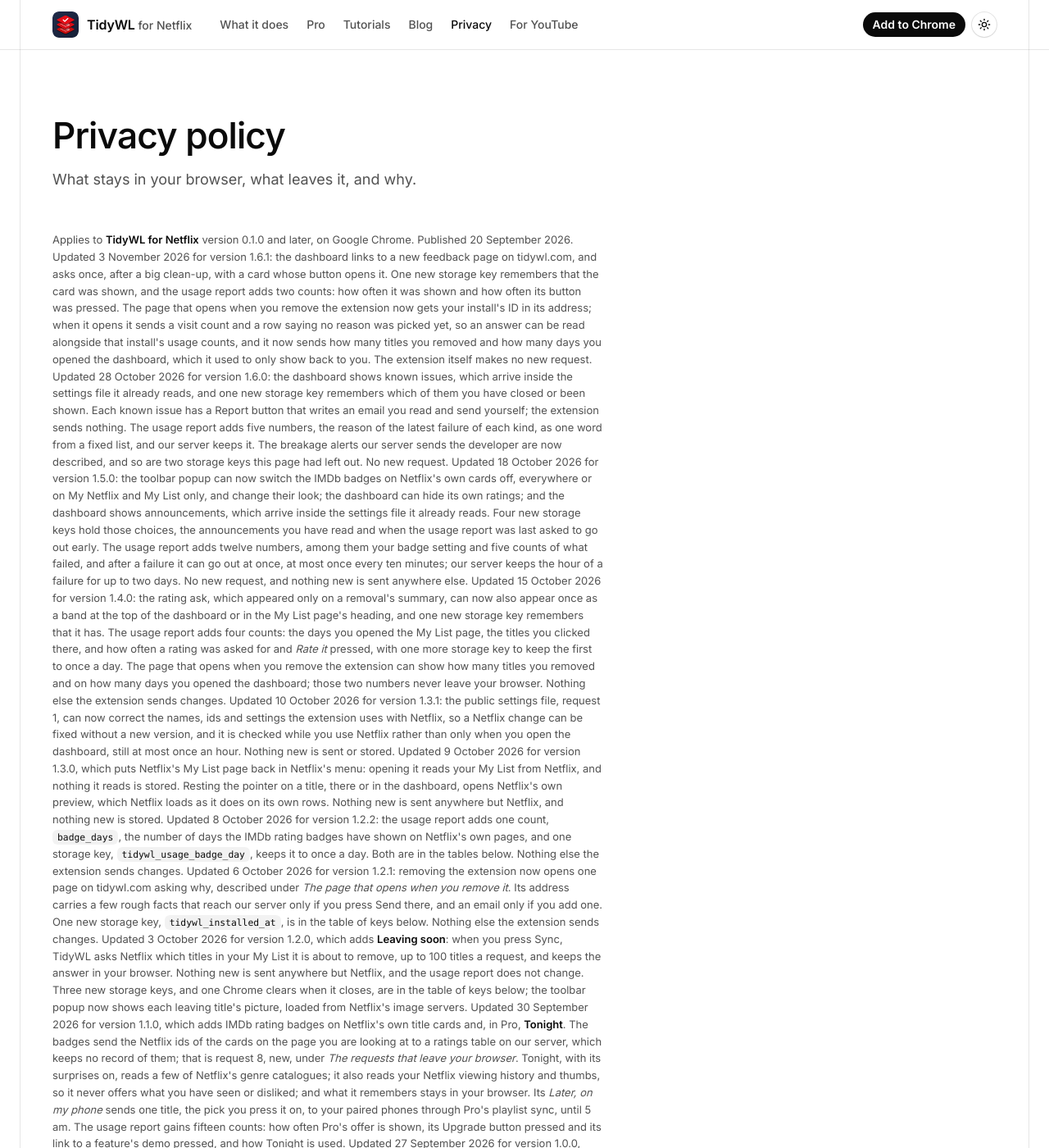
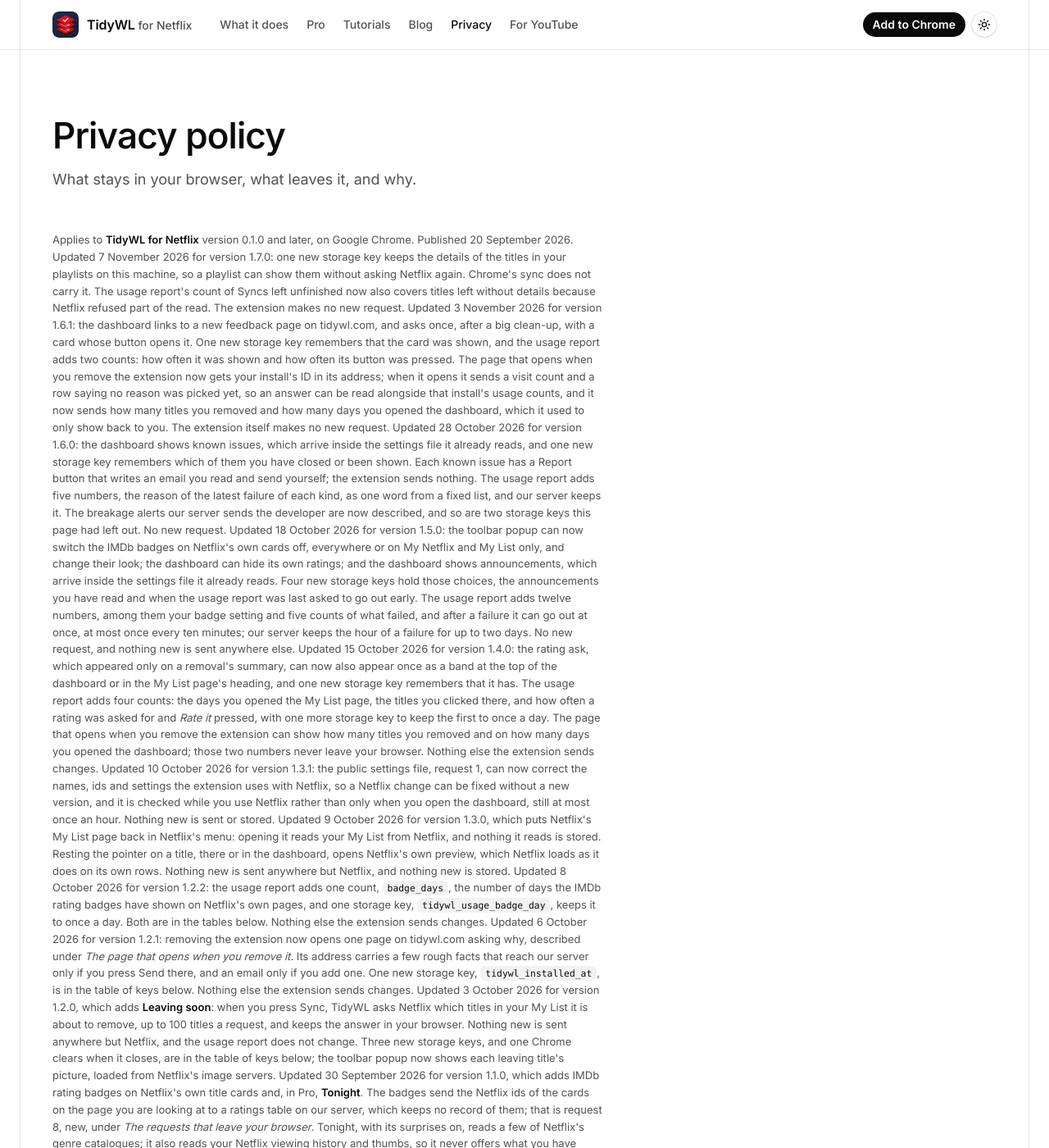
Before and after one commit to dominic-lam/tidywl-site, a Jekyll site: the page built from netflix/privacy/index.html, in a window 1280 px wide and 1400 px high. Shown: the whole window at 82% size. Built offline with Jekyll 4.4.1, drawn with Linux system fonts in a browser that asks for light colours.

Commit message:
Netflix 1.7.0 is live, so the policy gets its dated line
The listing read 1.7.0, updated 7 November 2026, so the dated line,
privacy_updated, last_modified_at and the version carry that day.

Co-Authored-By: Claude Opus 5.5 <noreply@anthropic.com>
Claude-Session: https://claude.ai/code/session_01LiAXDsuD1QZqgS85BpHbu9

```diff
--- a/_data/netflix.yml
+++ b/_data/netflix.yml
@@ -14,14 +14,14 @@
 
 published: true
 store_url: https://chromewebstore.google.com/detail/watch-later-tidy-for-netf/gbgdgeamachehbegdghnhpkiebahmafm
-version: 1.6.1
+version: 1.7.0
 
 # The date the privacy policy last changed. A record only: nothing reads it
 # (checked 2026-10-10). The sitemap's date comes from `last_modified_at` in
 # netflix/privacy/index.html's front matter, which Liquid cannot fill from
 # here, so bump both by hand when the policy's substance changes — not for a
 # typo, per the freshness rule in CLAUDE.md.
-privacy_updated: 2026-11-03
+privacy_updated: 2026-11-07
 # The day the policy first went live. Rendered as "Published"; never bumped.
 privacy_published: 2026-09-20
 
--- a/netflix/privacy/index.html
+++ b/netflix/privacy/index.html
@@ -128,8 +128,11 @@ last_modified_at: 2026-11-03
      tidywl_playlist_titles_<guid> (storage.js PLAYLIST_TITLE_FIELDS), in
      chrome.storage.local; sync_short also counts a read Netflix refused in part
      (error-formatter.js syncShortReason, reason partial, a code already sent);
-     no new fetch() or permission between v1.6.1 and the 1.7.0 build. The dated line, privacy_updated and last_modified_at wait
-     for the merge day.
+     no new fetch() or permission between v1.6.1 and the 1.7.0 build. 1.7.0 was live on
+     the store 2026-11-07 and merged that day, so the dated line, privacy_updated and
+     last_modified_at carry that date. Checked against src/ at the v1.7.0 tag before
+     the merge: the fields, that only the Playlists tab reads the key, and that
+     tidywl_debug_look is written only by an unpacked copy, so it is not listed.
 
      This is the page the Chrome Web Store listing points at, so every sentence
      in it has to be true of the shipped build, not of the plan.
@@ -170,6 +173,10 @@ last_modified_at: 2026-11-03
     <p class="nf-policy-meta">
       Applies to <strong>TidyWL for Netflix</strong> version 0.1.0 and later, on Google Chrome.
       Published {{ site.data.netflix.privacy_published | date: "%-d %B %Y" }}.
+      Updated 7 November 2026 for version 1.7.0: one new storage key keeps the details of the titles in your playlists on
+      this machine, so a playlist can show them without asking Netflix again. Chrome's sync does not carry it. The usage
+      report's count of Syncs left unfinished now also covers titles left without details because Netflix refused part of
+      the read. The extension makes no new request.
       Updated 3 November 2026 for version 1.6.1: the dashboard links to a new feedback page on tidywl.com, and asks
       once, after a big clean-up, with a card whose button opens it. One new storage key remembers that the card was
       shown, and the usage report adds two counts: how often it was shown and how often its button was pressed. The page
```
Also changed, not shown: other parts of netflix/privacy/index.html (+1 -1 lines).
